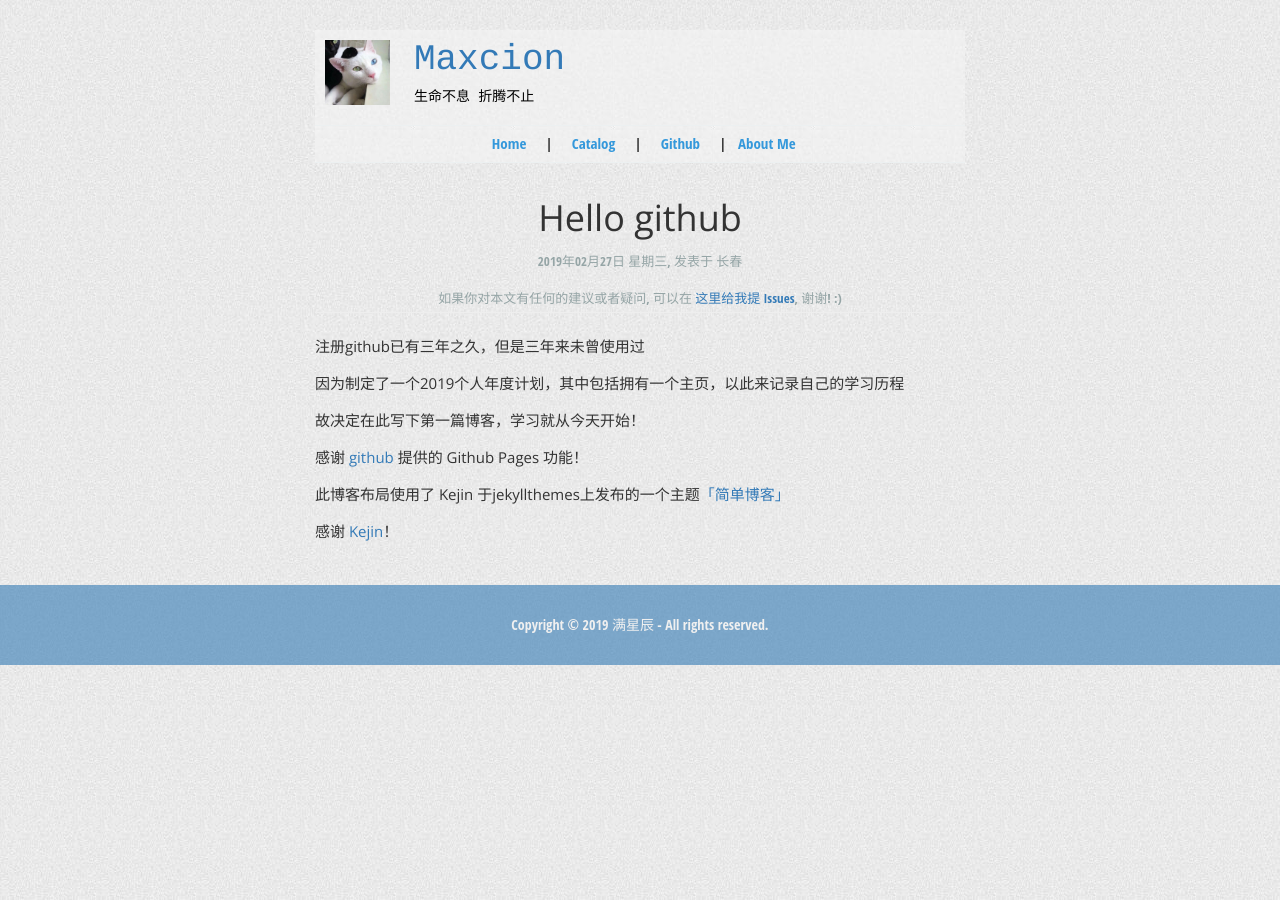
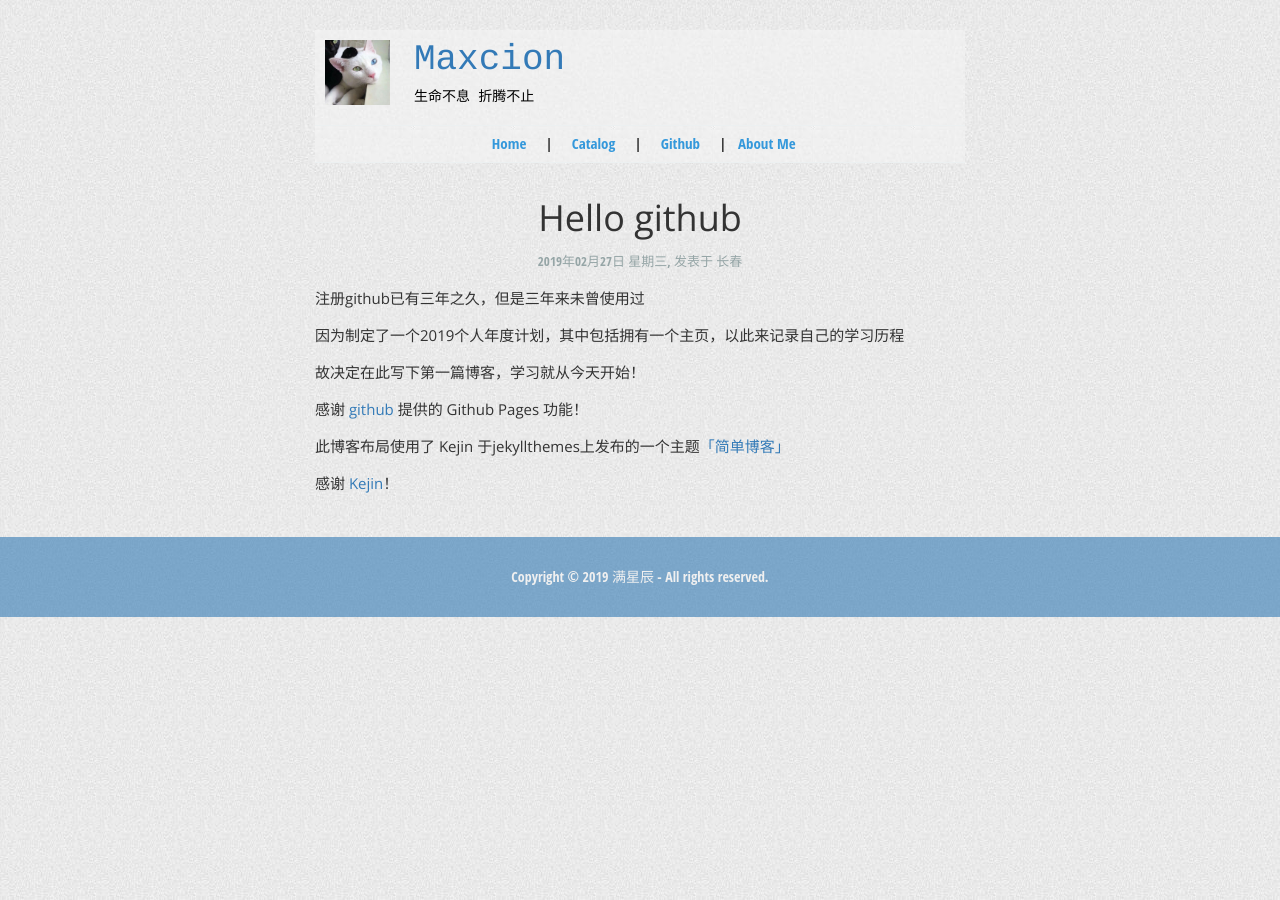
Before and after one commit to Maxcion/Maxcion.github.io, a Jekyll site: the page built from _posts/2019-02-27-Github-Started.md, in a window 1280 px wide. Built offline with Jekyll 4.4.1, drawn with Linux system fonts in a browser that asks for light colours.

Commit message:
Update post_layout.html

```diff
--- a/_layouts/post_layout.html
+++ b/_layouts/post_layout.html
@@ -10,10 +10,7 @@
                 <p class="article-time">
                     {{ page.time }},  发表于 <span>{{ page.location }}</span>
                 </p>
-                <p class="article-hint">
-                    如果你对本文有任何的建议或者疑问, 可以在
-                    <a href="https://github.com/Maxcion/Maxcion.github.io/issues" target="_blank">这里给我提 Issues</a>, 谢谢! :)
-                </p>
+
             </header>
             {{ content }}
         </main>
```
